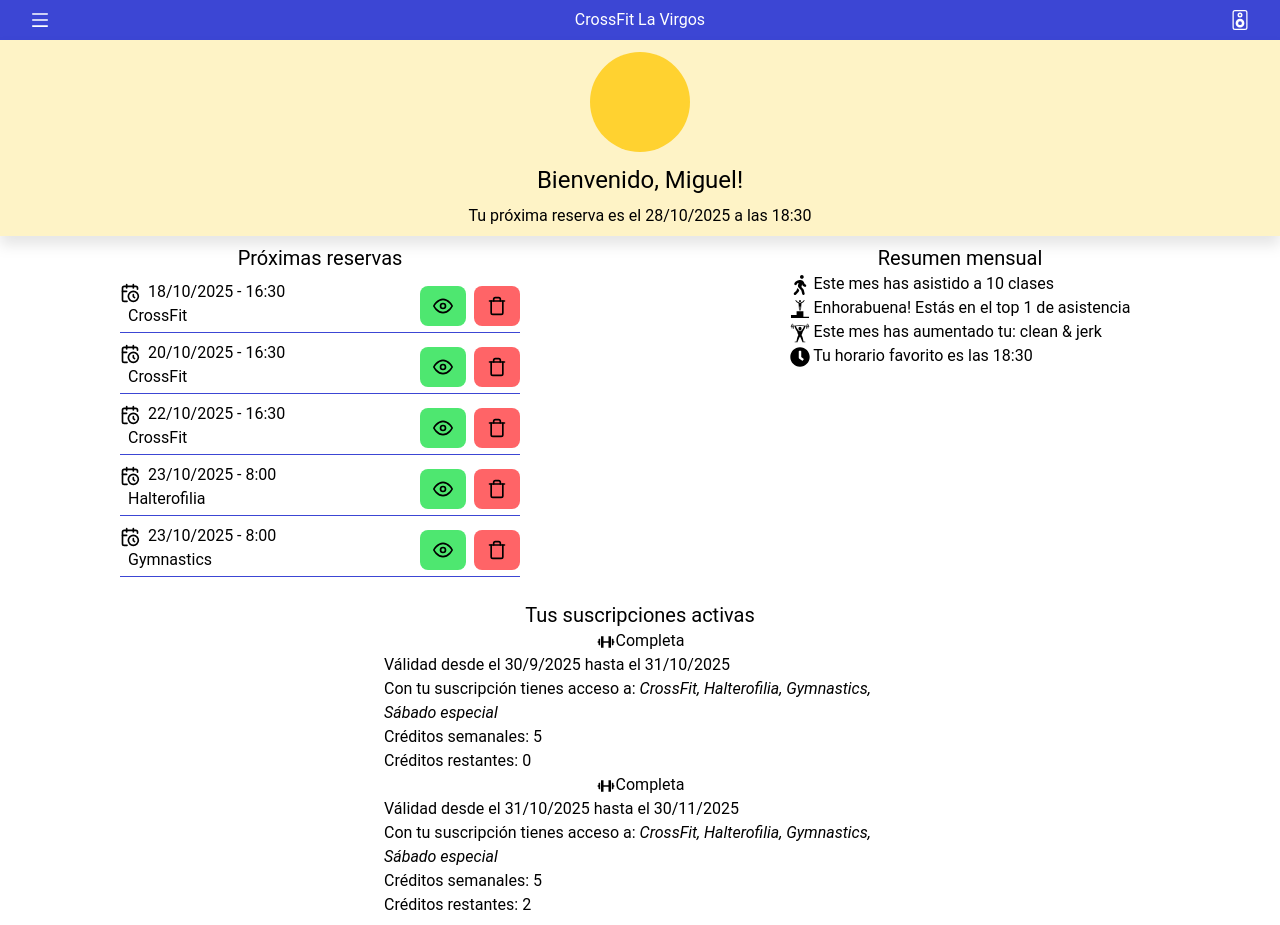
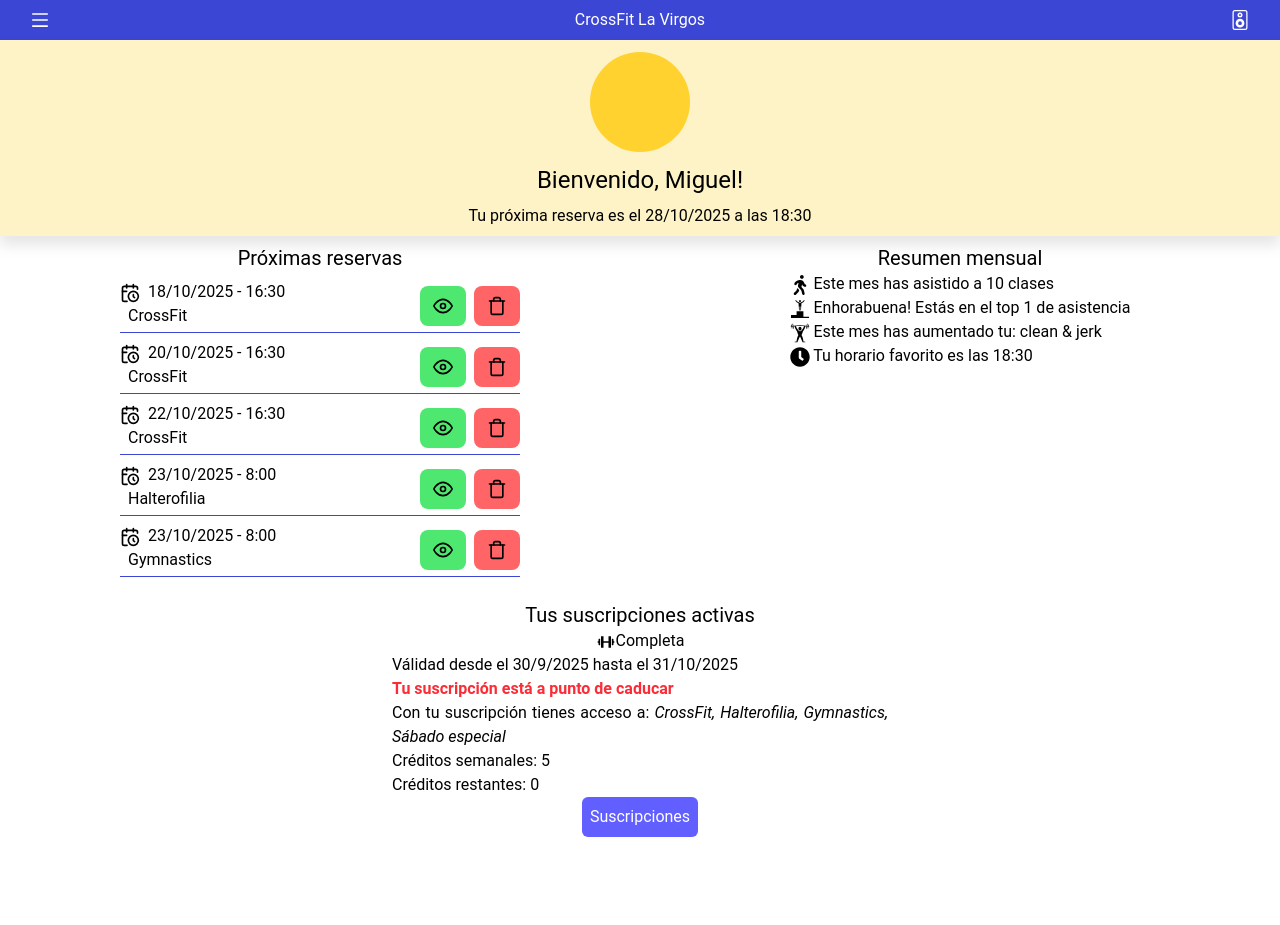
Before and after one commit to cperefer/boxUp_frontend, a React (Vite) app: page / in a window 1280 px wide. After the commit the page ends 845 px from the top, so only its background shows below. Built offline with nearby package versions, Linux system fonts and the light colour scheme.

Commit message:
feat: added button to subscription component

```diff
--- a/src/dashboard/SubscriptionStatus.tsx
+++ b/src/dashboard/SubscriptionStatus.tsx
@@ -1,27 +1,38 @@
+import { Button } from "@/components/Button";
 import { useParseDate } from "@hooks/useParseDate";
-import { SubscriptionsMock, type Subscription } from "@mocks/Subscriptions.mock"
+import { SubscriptionsMock } from "@mocks/Subscriptions.mock"
+import type { ReactNode } from "react";
 import { BiDumbbell } from "react-icons/bi";
 
 
-const subscriptions = SubscriptionsMock;
+const subscription = SubscriptionsMock.filter((subscription => subscription.status === 'active'))[0];
 
 export const SubscriptionStatus = () => {
+  const isNearlyOversubscription = (date: number): ReactNode => {
+    const today = new Date().getDate();
+    const endDay = new Date(date).getDate();
+
+    if (endDay - today <= 7) {
+      return (
+        <p className="text-red-500 font-bold">Tu suscripción está a punto de caducar</p>
+      )
+    }
+  }
+
   return (
-    <section className="flex flex-col items-center py-2 w-full md:w-2/5">
+    <section className="flex flex-col items-center p-2 w-full md:w-2/5">
       <p className="text-xl">Tus suscripciones activas</p>
-      {
-        subscriptions.map(({ id, accessTo, name, status, validFrom, validTo, weeklyCredits, weeklyCreditsLeft }: Subscription) =>
-          status === 'active' && (
-            <div key={id}>
-              <p className="text-center"><BiDumbbell />{name}</p>
-              <p>Válidad desde el {useParseDate(validFrom)} hasta el {useParseDate(validTo)}</p>
-              <p>Con tu suscripción tienes acceso a: <span className="italic">{accessTo.join(', ')}</span></p>
-              <p>Créditos semanales: {weeklyCredits}</p>
-              <p>Créditos restantes: {weeklyCreditsLeft}</p>
-            </div>
-          )
-        )
-      }
+      <div>
+        <p className="text-center"><BiDumbbell />{subscription.name}</p>
+        <p>Válidad desde el {useParseDate(subscription.validFrom)} hasta el {useParseDate(subscription.validTo)}</p>
+        {
+          isNearlyOversubscription(subscription.validTo)
+        }
+        <p className="text-justify">Con tu suscripción tienes acceso a: <span className="italic">{subscription.accessTo.join(', ')}</span></p>
+        <p>Créditos semanales: {subscription.weeklyCredits}</p>
+        <p>Créditos restantes: {subscription.weeklyCreditsLeft}</p>
+        <Button type='info' action='/subscriptions'>Suscripciones</Button>
+      </div>
     </section>
   )
 }
```
